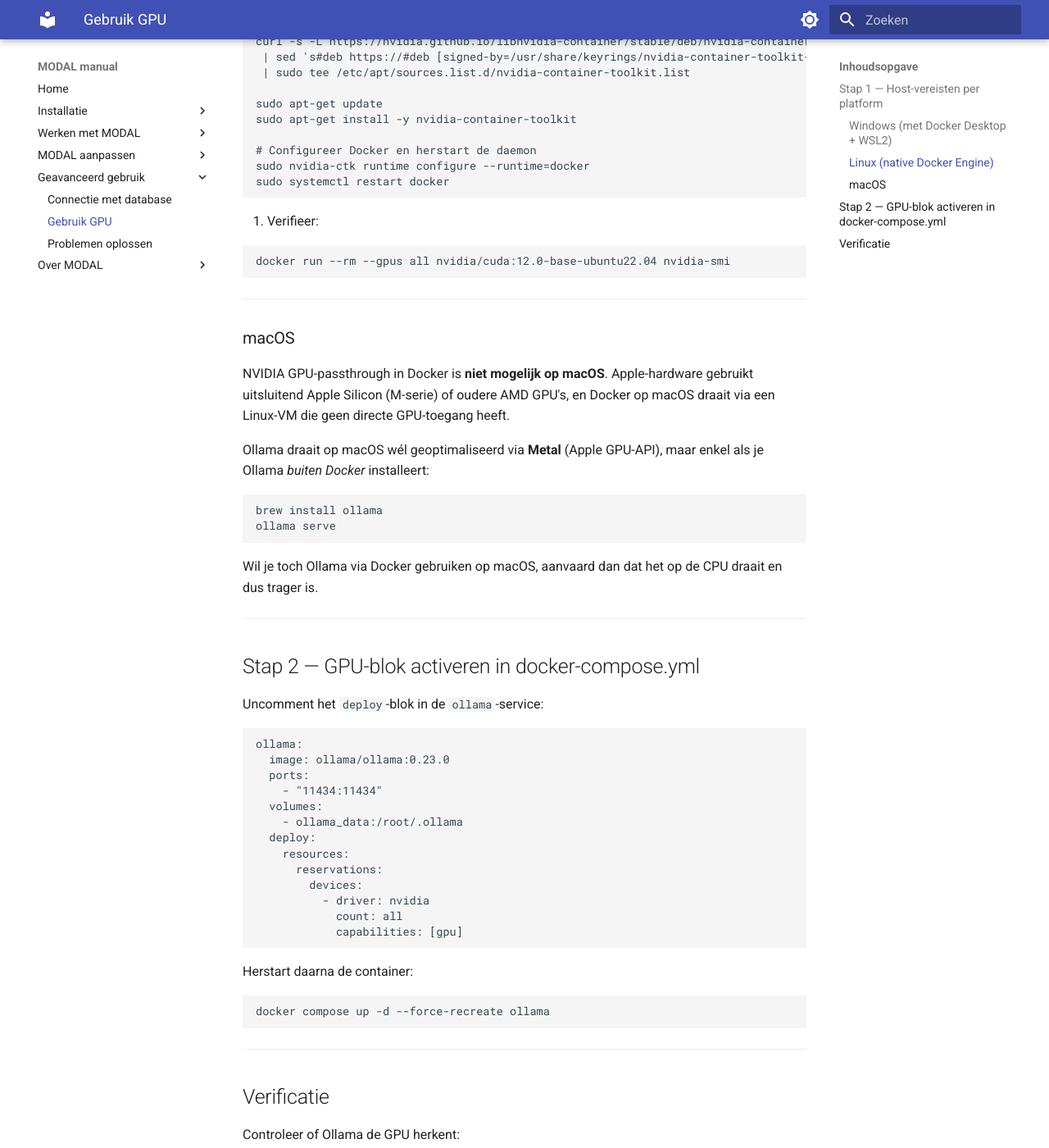
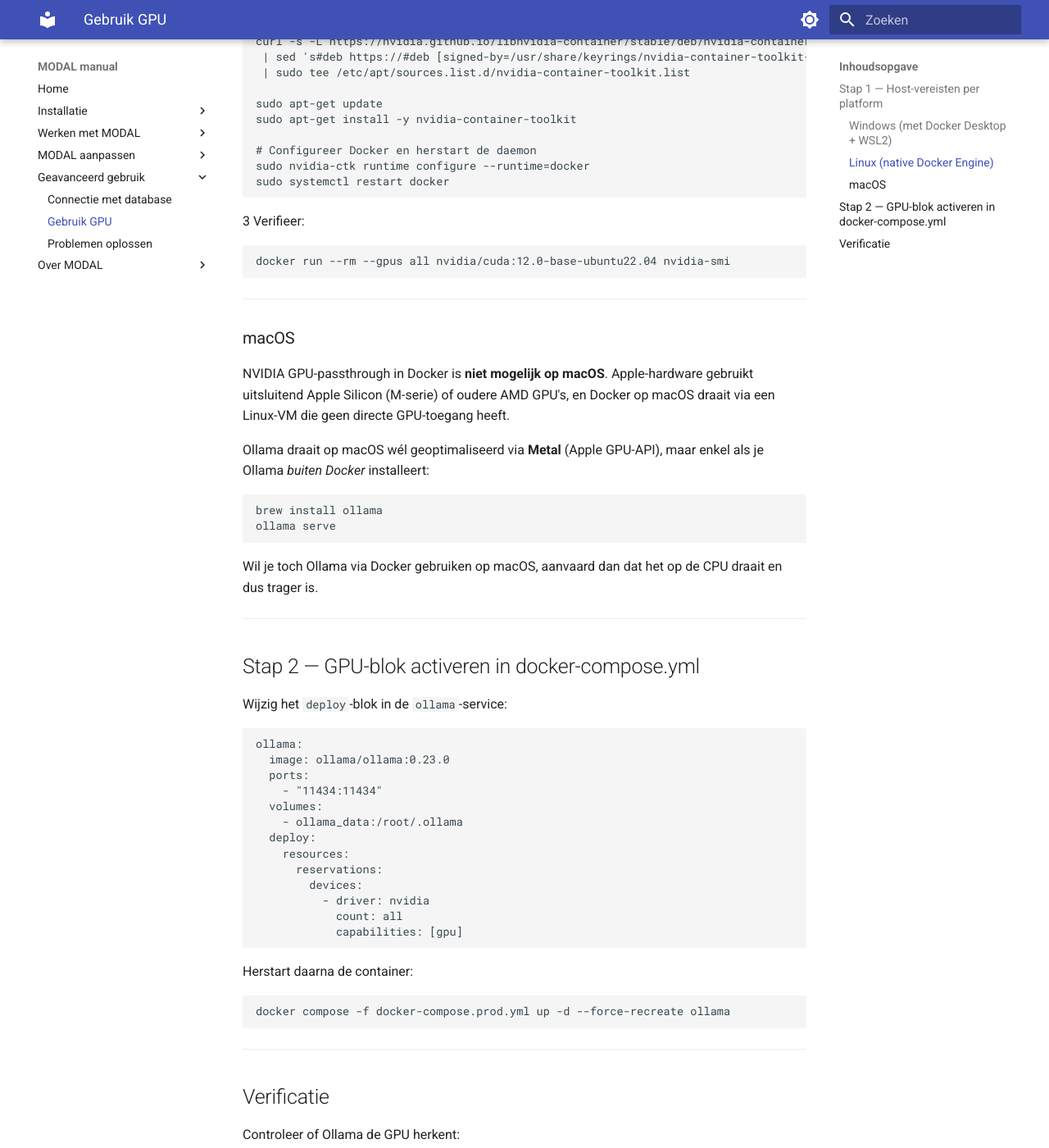
Before and after one commit to hvanstappen/MODAL_documentation, an MkDocs documentation site: the page built from docs/gpu_use.md, in a window 1280 px wide and 1400 px high, scrolled down 960 px. Shown: the whole window at 82% size. Built offline with MkDocs 1.6.1 and Material for MkDocs 9.7.7, drawn with Linux system fonts in a browser that asks for light colours; some of the changed text lies outside the part shown.

Commit message:
advanced use edits

````diff
--- a/docs/gpu_use.md
+++ b/docs/gpu_use.md
@@ -2,7 +2,7 @@
 
 Ollama draait standaard op de CPU in Docker. Om de NVIDIA GPU te gebruiken
 moeten twee dingen kloppen: (1) de juiste drivers/toolkit op de host, en
-(2) het `deploy`-blok geactiveerd in `docker-compose.yml`.
+(2) het `deploy`-blok geactiveerd in `docker-compose.prod.yml`.
 
 > **Opmerking:** Alleen NVIDIA GPU's worden ondersteund via de Docker GPU-integratie.
 > AMD en Intel GPU's vallen buiten scope van deze handleiding.
@@ -48,7 +48,7 @@
 sudo systemctl restart docker
 ```
 
-3. Verifieer:
+3 Verifieer:
 
 ```bash
 docker run --rm --gpus all nvidia/cuda:12.0-base-ubuntu22.04 nvidia-smi
@@ -77,7 +77,7 @@
 
 ## Stap 2 — GPU-blok activeren in docker-compose.yml
 
-Uncomment het `deploy`-blok in de `ollama`-service:
+Wijzig het `deploy`-blok in de `ollama`-service:
 
 ```yaml
 ollama:
@@ -98,7 +98,7 @@
 Herstart daarna de container:
 
 ```bash
-docker compose up -d --force-recreate ollama
+docker compose -f docker-compose.prod.yml up -d --force-recreate ollama
 ```
 
 ---
````
Also changed, not shown: docs/db_connect.md (+2 -0 lines).
